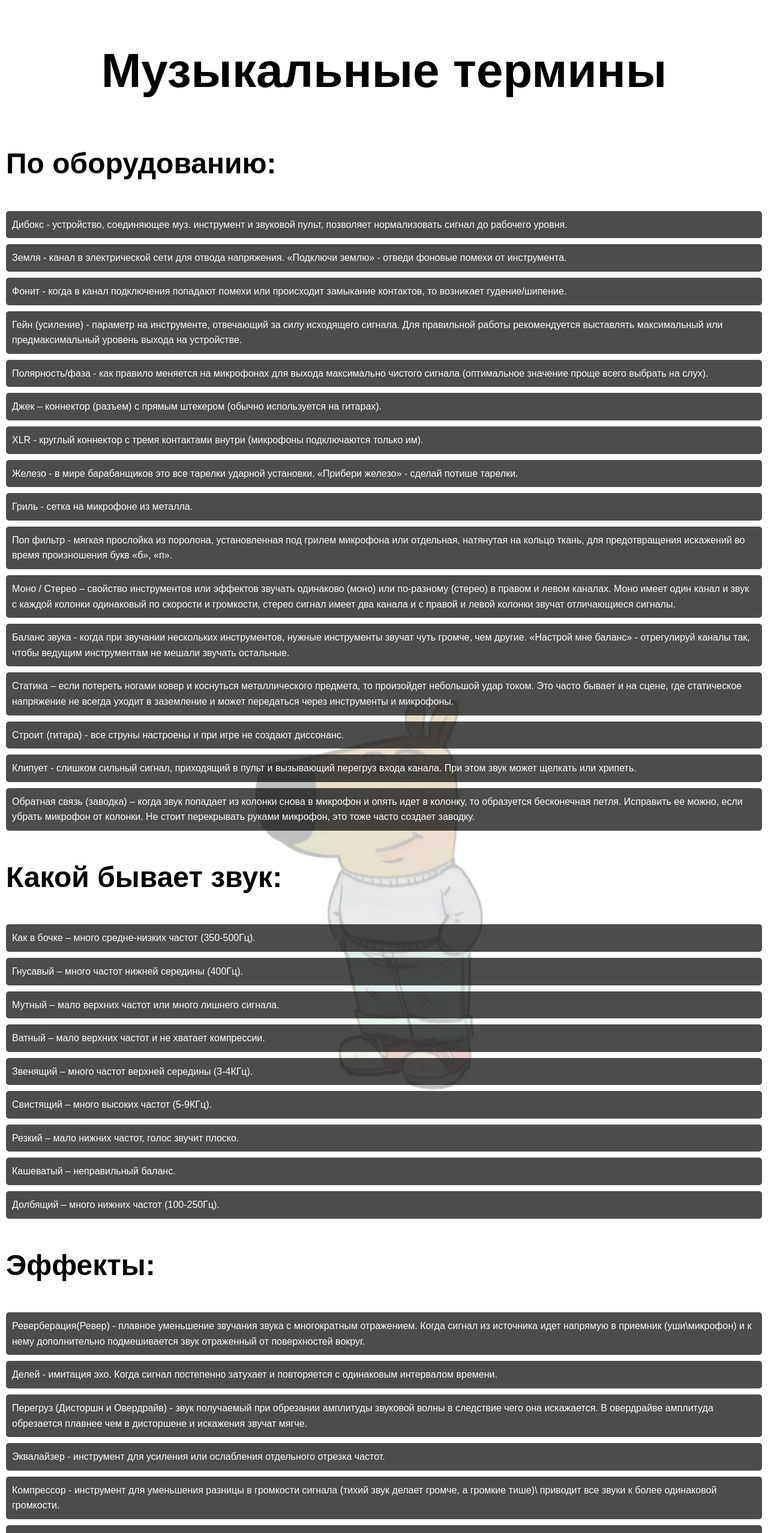
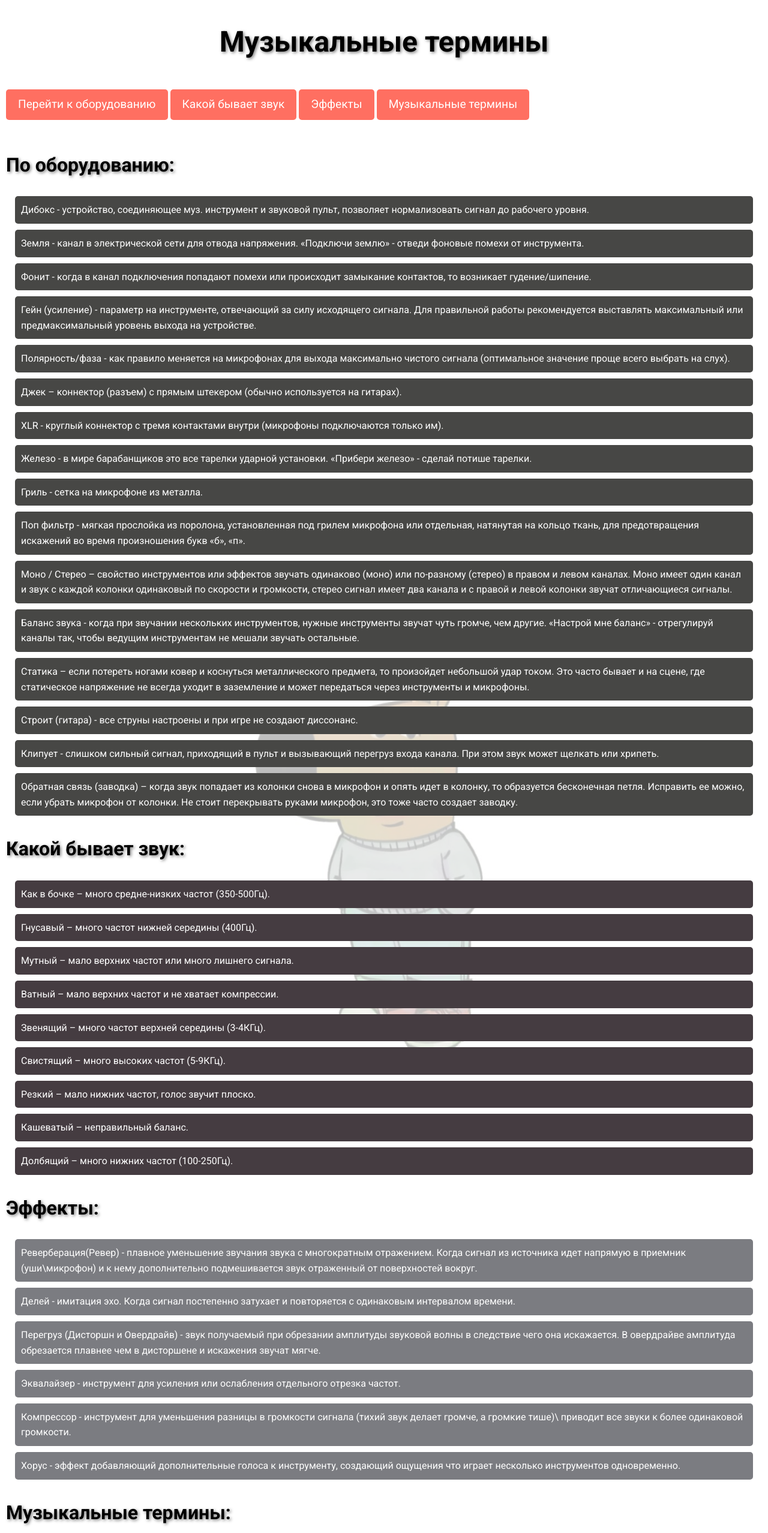
Before and after one commit to AXETEF/music, a plain HTML site: page index.html in a window 1280 px wide. Shown: the top 2556 px of the page at 60% size. Drawn offline with Linux system fonts and the light colour scheme.

Commit message:
ndex.html

```diff
--- a/index.html
+++ b/index.html
@@ -4,41 +4,101 @@
     <meta charset="UTF-8">
     <meta name="viewport" content="width=device-width, initial-scale=1.0">
     <title>Музыкальные термины</title>
+    <link rel="stylesheet" href="style.css">
+    <link rel="preconnect" href="https://fonts.googleapis.com">
+    <link rel="preconnect" href="https://fonts.gstatic.com" crossorigin>
+    <link href="https://fonts.googleapis.com/css2?family=Montserrat:ital,wght@0,100..900;1,100..900&family=Roboto:ital,wght@0,100;0,300;0,400;0,500;0,700;0,900;1,100;1,300;1,400;1,500;1,700;1,900&display=swap" rel="stylesheet">
     <style>
         body {
-            font-family: Arial, sans-serif;
+            font-family: Roboto, sans-serif;
             line-height: 1.6;
             margin: 10px;
             background: url('img/chill-guy-meme-png-para-descargar 1.png') no-repeat center center fixed;
             background-size: 50% auto;
             color: #fff;
+            padding-bottom: 40px;
         }
         h1, h2 {
             color: #000000;
-
+            text-shadow: 2px 2px 5px rgba(0,0,0,0.5);
         }
         h1 {
             text-align: center;
-            font-size: 5rem;
+            font-size: 3rem;
+            margin-bottom: 20px;
         }
         h2 {
-            font-size: 3rem;
+            font-size: 2rem;
+            margin-top: 30px;
         }
         ul {
             list-style: none;
             padding: 0;
         }
         ul li {
-            background: rgba(0, 0, 0, 0.7);
-            margin: 10px 0;
+            margin: 10px 15px;
             padding: 10px;
             border-radius: 5px;
             font-size: 1rem;
+            background-color: rgba(0, 0, 0, 0.7);
+            transition: background-color 0.3s ease, transform 0.2s ease;
         }
+        ul li:hover {
+            background-color: #ff6f61;
+            transform: scale(1.01);
+        }
+        .one li { background: #474745; }
+        .two li { background: #453C41; }
+        .three li { background: #7B7C81; }
+        .four li { background: #7B586B; }
+
+        .section-button {
+            display: inline-block;
+            margin: 20px auto;
+            padding: 10px 20px;
+            background-color: #ff6f61;
+            color: #fff;
+            font-size: 1.2rem;
+            text-align: center;
+            border-radius: 5px;
+            text-decoration: none;
+            transition: background-color 0.3s ease;
+        }
+        .section-button:hover {
+            background-color: #e65c52;
+        }
+
+        /* Анимация подсветки */
+        .highlight {
+            background-color: #ff6f61;
+            animation: highlightEffect 5s ease-out;
+        }
+
+        @keyframes highlightEffect {
+            0% { background-color: #ff6f61; }
+            100% { background-color: #fff; }
+        }
+
+        /* Адаптивность */
         @media (max-width: 768px) {
             body {
                 margin: 5px;
             }
+            h1 {
+                font-size: 2.5rem;
+            }
+            h2 {
+                font-size: 1.6rem;
+            }
+            ul li {
+                font-size: 0.9rem;
+                padding: 8px;
+            }
+            .section-button {
+                font-size: 1rem;
+            }
+        }
+        @media (max-width: 480px) {
             h1 {
                 font-size: 1.8rem;
             }
@@ -46,20 +106,12 @@
                 font-size: 1.3rem;
             }
             ul li {
-                font-size: 0.9rem;
-                padding: 8px;
-            }
-        }
-        @media (max-width: 480px) {
-            h1 {
-                font-size: 1.5rem;
-            }
-            h2 {
-                font-size: 1.1rem;
-            }
-            ul li {
                 font-size: 0.8rem;
                 padding: 6px;
+            }
+            .section-button {
+                font-size: 0.9rem;
+                padding: 8px 16px;
             }
         }
     </style>
@@ -67,8 +119,13 @@
 <body>
     <h1>Музыкальные термины</h1>
 
-    <h2>По оборудованию:</h2>
-    <ul>
+    <a href="#equipment" class="section-button">Перейти к оборудованию</a>
+    <a href="#sound" class="section-button">Какой бывает звук</a>
+    <a href="#effects" class="section-button">Эффекты</a>
+    <a href="#terms" class="section-button">Музыкальные термины</a>
+
+    <h2 id="equipment">По оборудованию:</h2>
+    <ul class="one">
         <li>Дибокс - устройство, соединяющее муз. инструмент и звуковой пульт, позволяет нормализовать сигнал до рабочего уровня.</li>
         <li>Земля - канал в электрической сети для отвода напряжения. «Подключи землю» - отведи фоновые помехи от инструмента.</li>
         <li>Фонит - когда в канал подключения попадают помехи или происходит замыкание контактов, то возникает гудение/шипение.</li>
@@ -87,8 +144,8 @@
         <li>Обратная связь (заводка) – когда звук попадает из колонки снова в микрофон и опять идет в колонку, то образуется бесконечная петля. Исправить ее можно, если убрать микрофон от колонки. Не стоит перекрывать руками микрофон, это тоже часто создает заводку.</li>
     </ul>
 
-    <h2>Какой бывает звук:</h2>
-    <ul>
+    <h2 id="sound">Какой бывает звук:</h2>
+    <ul class="two">
         <li>Как в бочке – много средне-низких частот (350-500Гц).</li>
         <li>Гнусавый – много частот нижней середины (400Гц).</li>
         <li>Мутный – мало верхних частот или много лишнего сигнала.</li>
@@ -100,8 +157,8 @@
         <li>Долбящий – много нижних частот (100-250Гц).</li>
     </ul>
 
-    <h2>Эффекты:</h2>
-    <ul>
+    <h2 id="effects">Эффекты:</h2>
+    <ul class="three">
         <li>Реверберация(Ревер) - плавное уменьшение звучания звука с многократным отражением. Когда сигнал из источника идет напрямую в приемник (уши\микрофон) и к нему дополнительно подмешивается звук отраженный от поверхностей вокруг.</li>
         <li>Делей - имитация эхо. Когда сигнал постепенно затухает и повторяется с одинаковым интервалом времени.</li>
         <li>Перегруз (Дисторшн и Овердрайв) - звук получаемый при обрезании амплитуды звуковой волны в следствие чего она искажается. В овердрайве амплитуда обрезается плавнее чем в дисторшене и искажения звучат мягче.</li>
@@ -110,12 +167,24 @@
         <li>Хорус - эффект добавляющий дополнительные голоса к инструменту, создающий ощущения что играет несколько инструментов одновременно.</li>
     </ul>
 
-    <h2>Музыкальные термины:</h2>
-    <ul>
+    <h2 id="terms">Музыкальные термины:</h2>
+    <ul class="four">
         <li>Флажолет (натуральный/искусственный/медиаторный) - прием игры на музыкальных инструментах, заключающийся в извлечении звука-обертона.</li>
         <li>Бэнд/подтяжка - прием игры на музыкальном инструменте. Достигается повышением или понижением тона, зажимая определенную ноту.</li>
         <li>Слайд - от английского скользить, скольжение от одной ноты к другой цепляя остальные ноты по пути (глиссандо).</li>
         <li>Грув - ощущение получаемое от ритма, когда хочется танцевать.</li>
     </ul>
+
+    <script>
+        // Для подсветки перехода к разделу
+        const links = document.querySelectorAll('.section-button');
+        links.forEach(link => {
+            link.addEventListener('click', (event) => {
+                const target = document.querySelector(link.getAttribute('href'));
+                target.classList.add('highlight');
+                setTimeout(() => target.classList.remove('highlight'), 2000); // Убираем подсветку через 2 секунды
+            });
+        });
+    </script>
 </body>
 </html>
```
